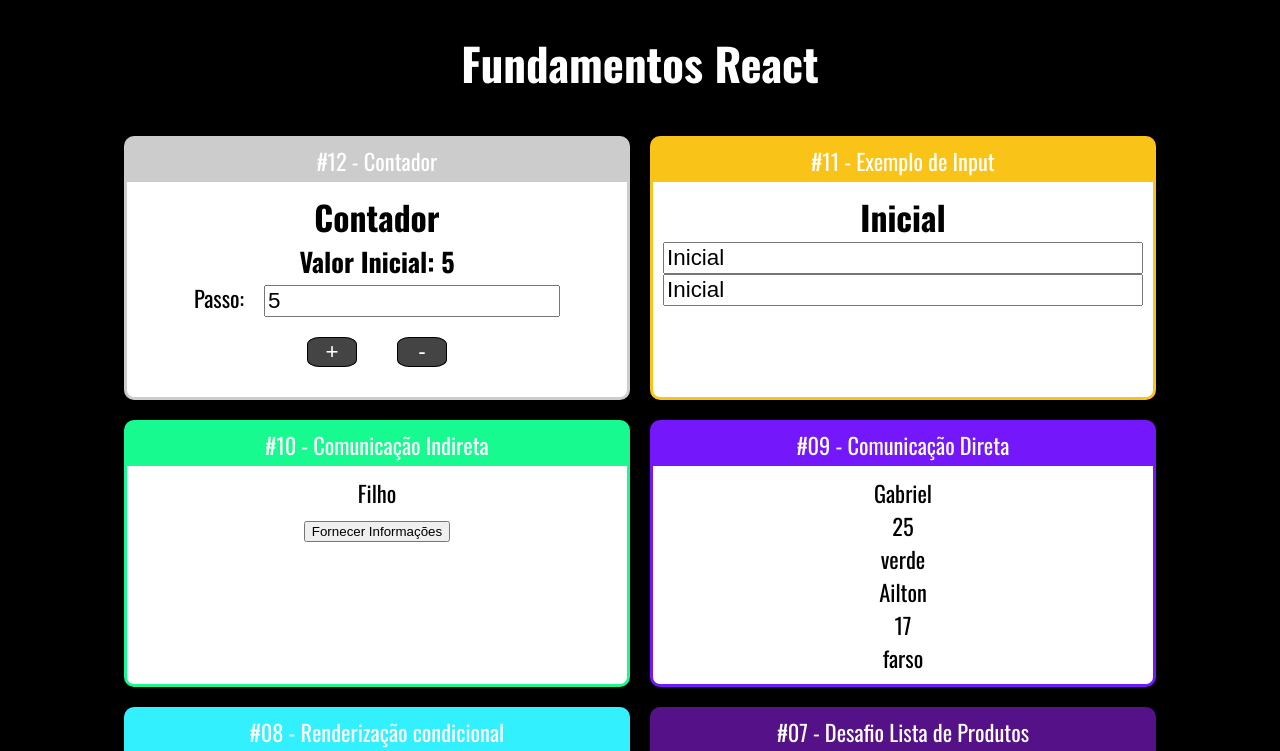
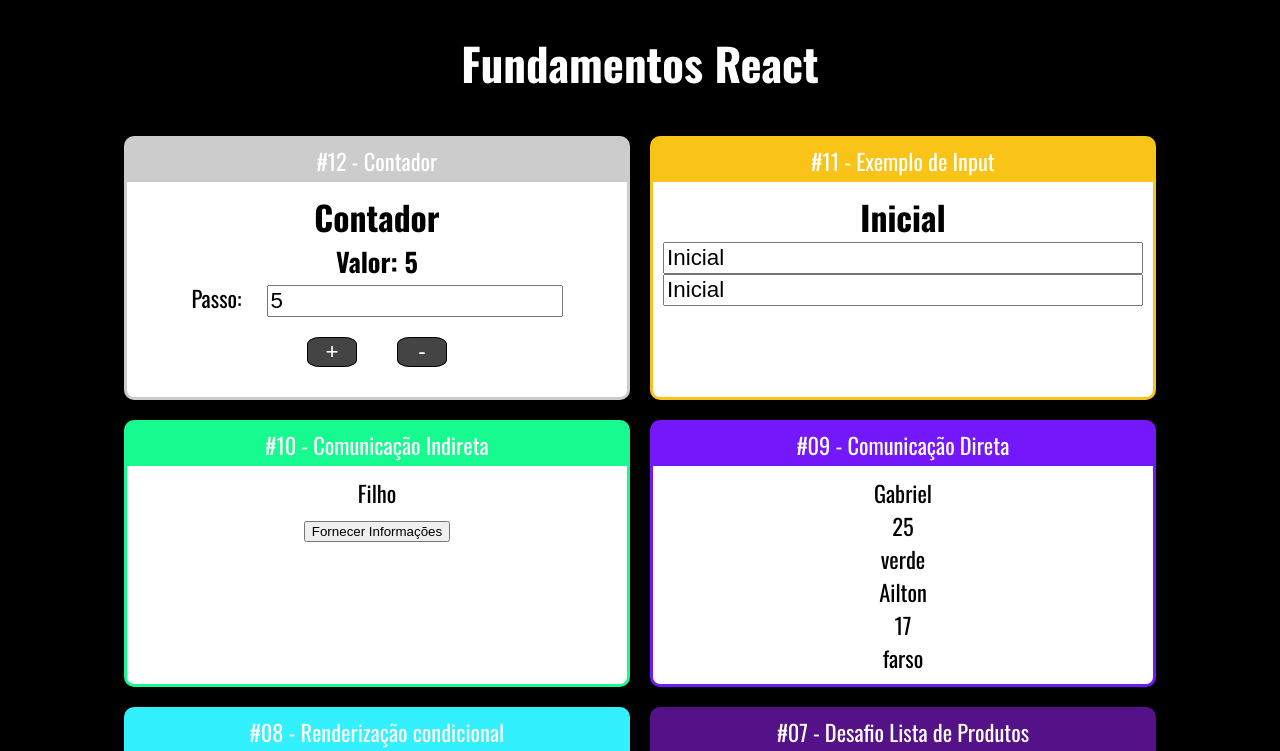
Before and after one commit to DarioFH/curso-react-fundamentos, a React (Create React App) app: page / in a window 1280 px wide. Shown: the top 751 px of the page. Built offline with nearby package versions, Linux system fonts and the light colour scheme.

Commit message:
contador desmembrado

```diff
--- /dev/null
+++ b/src/components/contador/Botoes.jsx
@@ -0,0 +1,10 @@
+import React from 'react'
+
+export default props => {
+    return (
+        <div>
+            <button onClick={props.up}> + </button>
+            <button onClick={props.down}> - </button>
+        </div>
+    )
+}
--- a/src/components/contador/Contador.jsx
+++ b/src/components/contador/Contador.jsx
@@ -1,5 +1,10 @@
 import './Contador.css'
 import React, { Component } from 'react'
+
+
+import Display from './Display'
+import Passoform from './PassoForm'
+import Botoes from './Botoes'
 
 
 class Contador extends Component {
@@ -55,13 +60,9 @@
         return (
             <div className="Contador">
                 <h2>Contador</h2>
-                <h3>Valor Inicial: {this.state.numero}</h3>
-                <div>
-                    <label htmlFor="passoInput">Passo:</label>
-                    <input id="passoInput" value={this.state.passo} onChange={this.upPasso}/>
-                </div>
-                <button onClick={this.inc}>+</button>
-                <button onClick={this.dec}>-</button>
+                <Display numero={this.state.numero} />
+                <Passoform passo={this.state.passo} funcPasso={this.upPasso} />
+                <Botoes up={this.inc} down={this.dec}/>
             </div>
         )
     }
--- /dev/null
+++ b/src/components/contador/Display.jsx
@@ -0,0 +1,9 @@
+import React from 'react'
+
+export default props => {
+    return (
+        <div>
+            <h3>Valor: {props.numero}</h3>
+        </div>
+    )
+}
--- /dev/null
+++ b/src/components/contador/PassoForm.jsx
@@ -0,0 +1,10 @@
+import React from 'react'
+
+export default props => {
+    return (
+        <div>
+            <label htmlFor="passoInput">Passo: </label>
+            <input id="passoInput" value={props.passo} onChange={props.funcPasso}/>
+        </div>
+    )
+}
```
